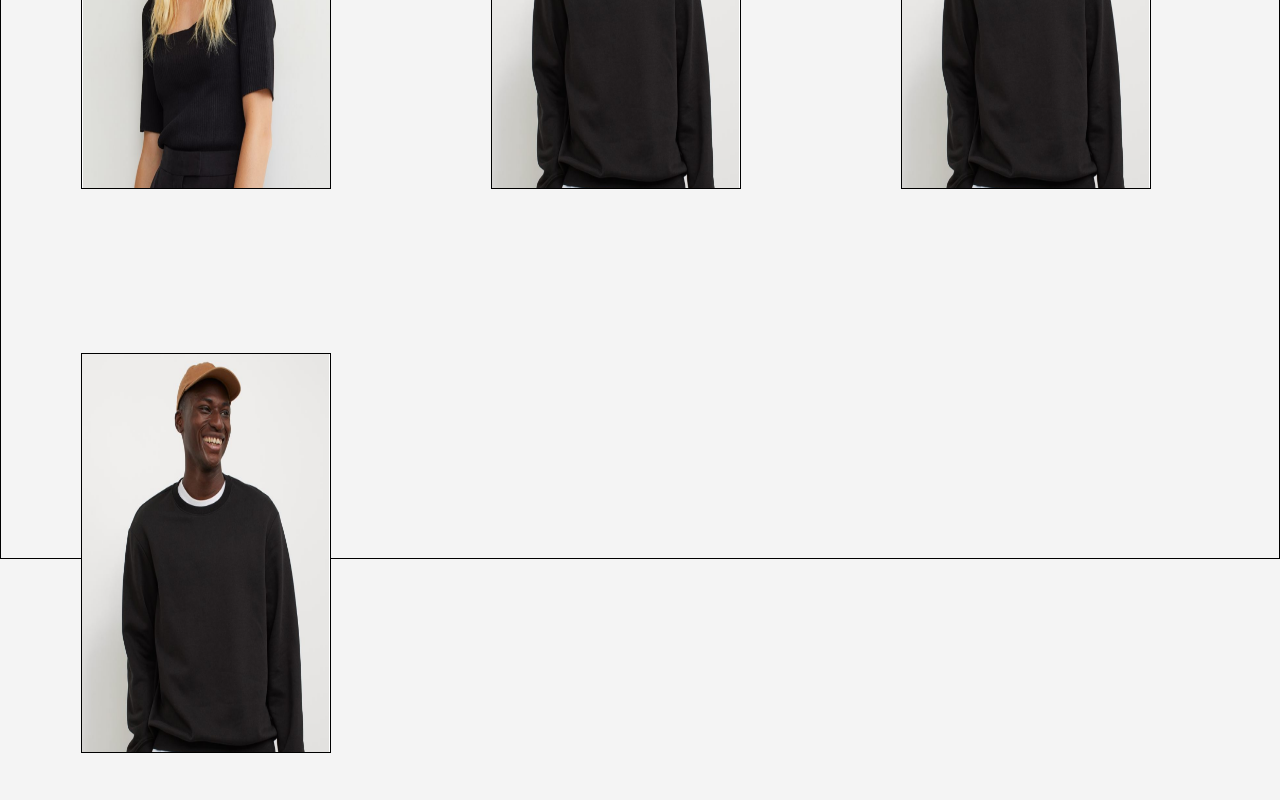
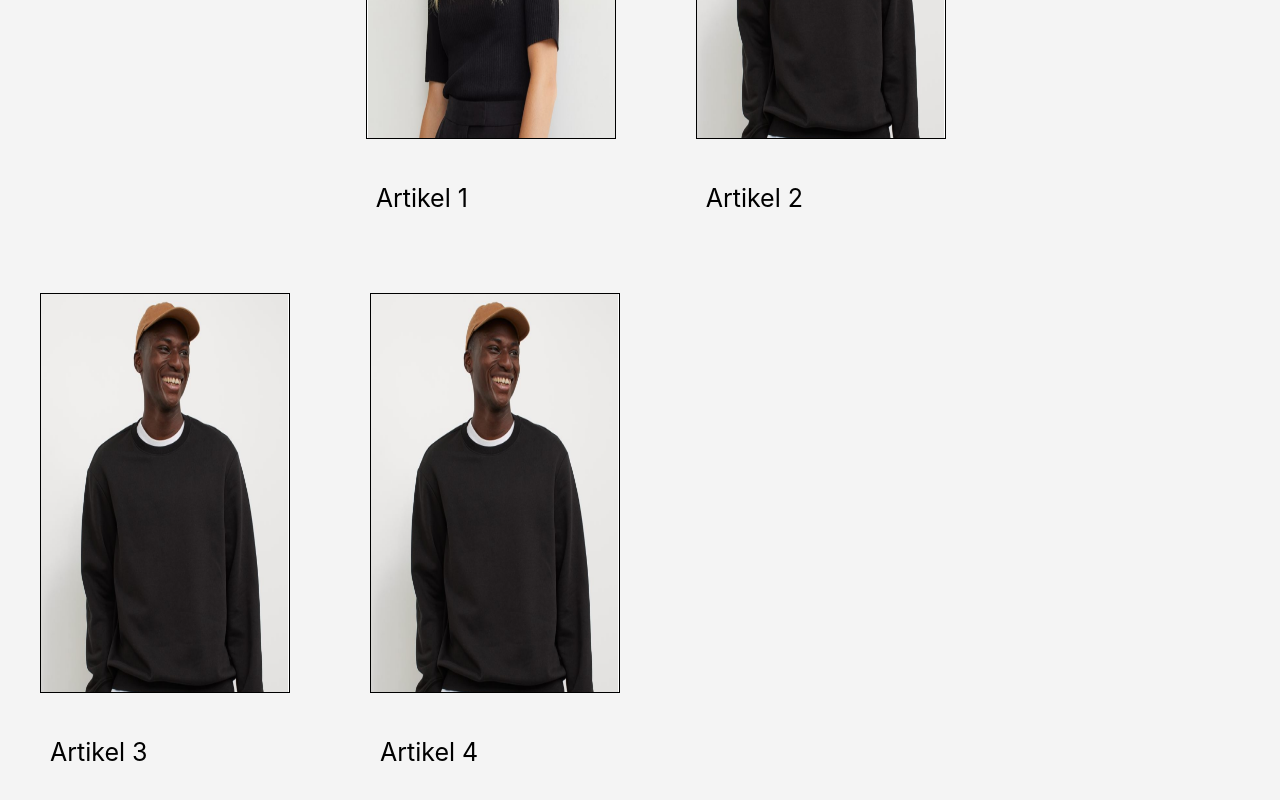
Before and after one commit to Sifon98/AgilLeverans, a React (Vite) app in the folder client/: page /wishlist in a window 1280 px wide. Shown: the part 500-1300 px from the top of the page. After the commit the page ends 1267 px from the top, so only its background shows below. Built offline with nearby package versions, Linux system fonts and the light colour scheme.

Commit message:
last changes

```diff
--- a/client/src/CSS/_wishlist.scss
+++ b/client/src/CSS/_wishlist.scss
@@ -13,11 +13,11 @@
 
 .wishAlbum{
     margin-top: 50px;
-    display: block;
-    justify-content: space-around;
+    display: flex;
+    flex-wrap: wrap;
     align-items: start;
     height: 900px;
-    border: 1px black solid;
+    // border: 1px black solid;
 
     .albumText{
         font-size: 40px;
@@ -28,7 +28,12 @@
         border: 1px solid black;
         height: 400px;
         width: 250px;
-        margin: 80px 80px 80px 80px;
+        margin: 80px 40px 40px 40px;
 
     }
+
+    .articleText {
+        margin-left: 50px;
+        font-size: 25px;
+    }
 }
--- a/client/src/Pages/Wishlist.jsx
+++ b/client/src/Pages/Wishlist.jsx
@@ -12,15 +12,27 @@ function Wishlist() {
         <i class="fas fa-shopping-bag"></i>
 
       </div>
-      <div className="wishAlbum">
+       <div className="wishAlbum">
+
         <p className="albumText">Gillade Artiklar</p>
-        <img className="wishItem" src="./src/Women.png" alt="Woman" ></img>
+        <div>
+          <img className="wishItem" src="./src/Women.png" alt="Woman" ></img>
+          <p className="articleText">Artikel 1</p>
+        </div>
+        <div>
+         <img className="wishItem" src="./src/Men.png" alt="Man"></img>
+         <p className="articleText">Artikel 2</p>
 
-        <img className="wishItem" src="./src/Men.png" alt="Man"></img>
+        </div>
+        <div>
+         <img className="wishItem" src="./src/Men.png" alt="Man"></img>
+         <p className="articleText">Artikel 3</p>
+        </div>
+        <div>
+         <img className="wishItem" src="./src/Men.png" alt="Man"></img>
+         <p className="articleText">Artikel 4</p>
+        </div>
 
-        <img className="wishItem" src="./src/Men.png" alt="Man"></img>
-
-        <img className="wishItem" src="./src/Men.png" alt="Man"></img>
       </div>
     </div>
   )
```
Also changed, not shown: client/src/CSS/style.min.css, 1 other file (tests, documents, lock files or other folders).
